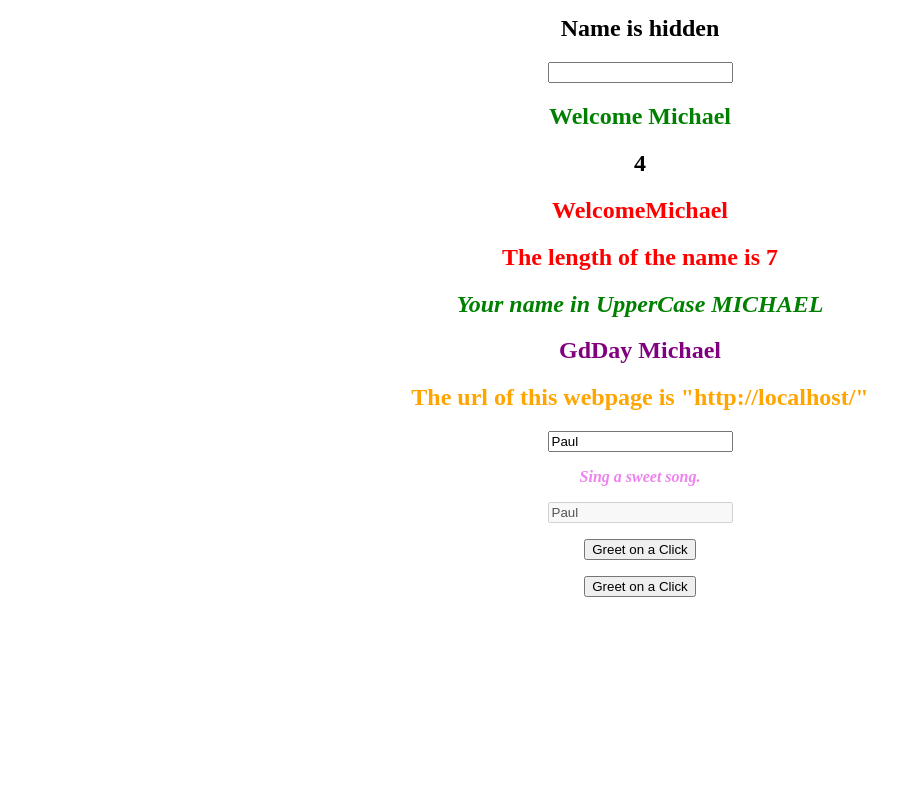
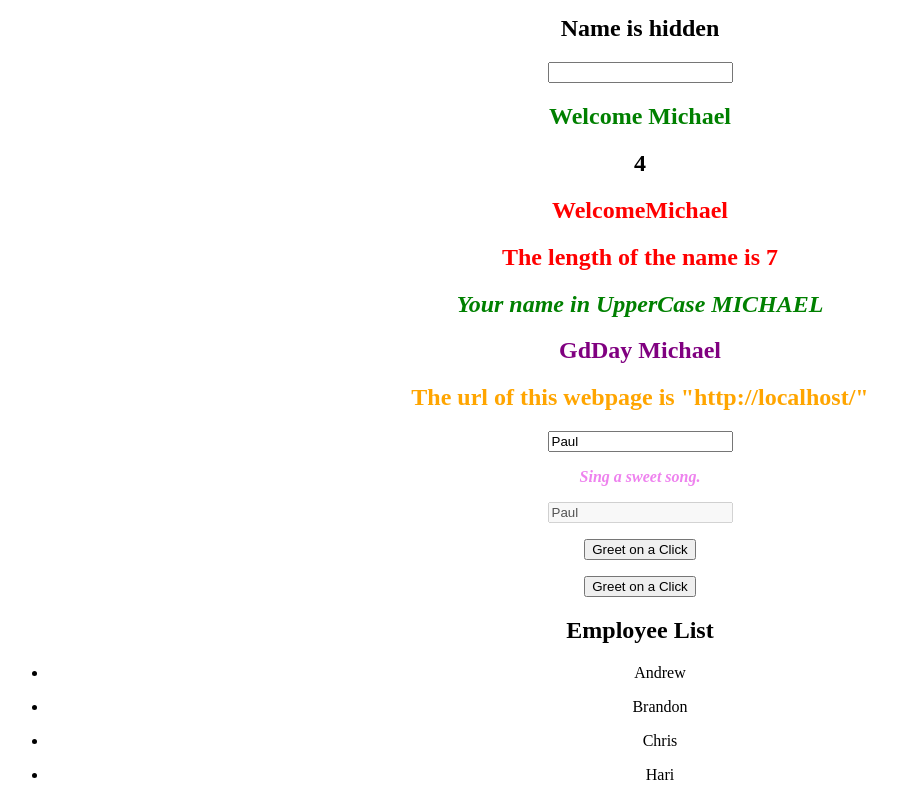
Before and after one commit to raj1020/New-Angular, an Angular app: page / in a window 1280 px wide. Shown: the part 920-1720 px from the top of the page, without its empty margins (0-897 px from the left). Before the commit the page ends 1525 px from the top, so only its background shows below. Built offline with nearby package versions, Linux system fonts and the light colour scheme.

Commit message:
added service to generate employee list and employee details

```diff
--- a/src/app/app.component.html
+++ b/src/app/app.component.html
@@ -14,3 +14,4 @@
 
 
   </div>
+  <employee-list></employee-list>
--- a/src/app/app.component.ts
+++ b/src/app/app.component.ts
@@ -6,7 +6,7 @@ import { Component } from '@angular/core';
   styleUrls: ['./app.component.scss']
 })
 export class AppComponent {
-  title = 'New Angular';
+  title = 'Learn Angular';
   public namename = "Van Damme"
   public message = "";
 }
--- /dev/null
+++ b/src/app/employee-detail.component.ts
@@ -0,0 +1,25 @@
+import { Component, OnInit } from '@angular/core';
+import { EmployeeService } from './employee.service';
+
+@Component({
+  selector: 'employee-detail',
+  template: `
+  <h2> Employee Detail </h2>
+  <ul *ngFor = "let employee of employees">
+    <li>{{employee.id}}. {{employee.name}} {{employee.age}}</li>
+
+  </ul>
+  `,
+  styles: []
+})
+export class EmployeeDetailComponent implements OnInit {
+
+    public employees = [];
+
+    constructor(private _employeeService: EmployeeService) { }
+
+  ngOnInit() {
+      this.employees = this._employeeService.getEmployees();
+
+  }
+}
--- /dev/null
+++ b/src/app/employee-list.component.ts
@@ -0,0 +1,25 @@
+import { Component, OnInit } from '@angular/core';
+import { EmployeeService } from './employee.service';
+
+@Component({
+  selector: 'employee-list',
+  template: `
+  <h2> Employee List </h2>
+  <ul *ngFor = "let employee of employees">
+    <li>{{employee.name}}</li>
+
+  </ul>
+  `,
+  styles: []
+})
+export class EmployeeListComponent implements OnInit {
+  public employees = [];
+
+  constructor(private _employeeService: EmployeeService) { }
+
+  ngOnInit() {
+
+    this.employees = this._employeeService.getEmployees();
+
+  }
+}
--- /dev/null
+++ b/src/app/employee.service.ts
@@ -0,0 +1,19 @@
+import { Injectable } from '@angular/core';
+
+@Injectable({
+  providedIn: 'root'
+})
+export class EmployeeService {
+
+  constructor() { }
+  getEmployees () {
+    return [
+      {"id": 1, "name": "Andrew", "age": 30},
+      {"id": 2, "name": "Brandon", "age": 34},
+      {"id": 3, "name": "Chris", "age": 40},
+      {"id": 4, "name": "Hari", "age": 39}
+
+    ];
+
+   }
+}
```
Also changed, not shown: src/app/app.module.ts (+7 -2 lines), 1 other file (tests, documents, lock files or other folders).
